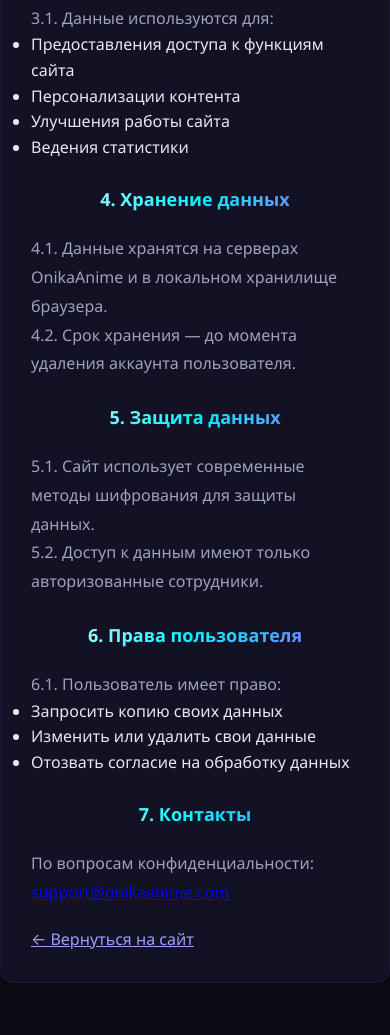
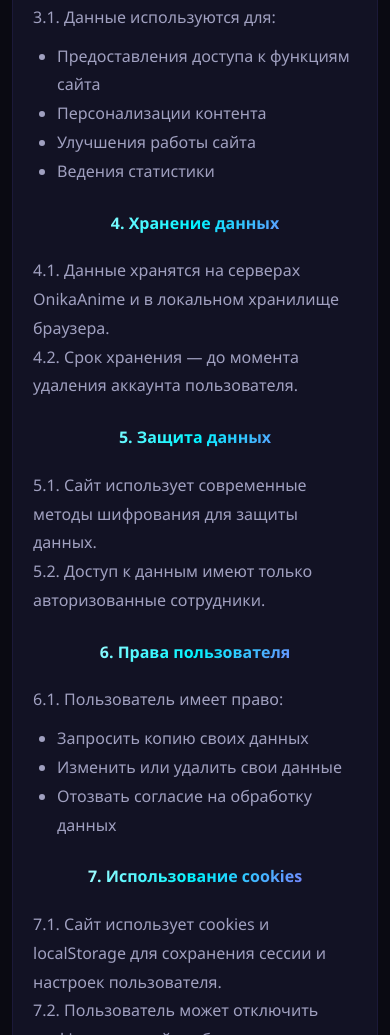
Before and after one commit to nezalko42-blip/OnikaAnime-, a website: page pages/policy.html in a window 390 px wide. Shown: the part 965-2000 px from the top of the page. Drawn offline with Linux system fonts and the light colour scheme; files that its build step writes are made by us from their sources.

Commit message:
Update policy.html

```diff
--- a/pages/policy.html
+++ b/pages/policy.html
@@ -4,7 +4,7 @@
     <meta charset="UTF-8">
     <meta name="viewport" content="width=device-width, initial-scale=1.0">
     <title>Политика конфиденциальности - OnikaAnime</title>
-    <link rel="stylesheet" href="style/main.css">
+    <link rel="stylesheet" href="../style/main.css">
     <style>
         .legal-content {
             max-width: 800px;
@@ -14,10 +14,54 @@
             border-radius: var(--radius);
             border: 1px solid rgba(108,92,231,0.1);
         }
-        .legal-content h1 { text-align: center; margin-bottom: 30px; }
-        .legal-content h2 { margin-top: 25px; font-size: 18px; }
-        .legal-content p { color: var(--text-secondary); line-height: 1.8; }
-        .back-to-site { display: inline-block; margin-top: 20px; color: var(--accent-glow); }
+        .legal-content h1 {
+            text-align: center;
+            margin-bottom: 30px;
+        }
+        .legal-content h2 {
+            margin-top: 25px;
+            font-size: 18px;
+        }
+        .legal-content p {
+            color: var(--text-secondary);
+            line-height: 1.8;
+        }
+        .legal-content ul {
+            color: var(--text-secondary);
+            line-height: 1.8;
+            padding-left: 24px;
+            margin: 10px 0;
+        }
+        .legal-content a {
+            color: var(--accent-glow);
+        }
+        .back-to-site {
+            display: inline-block;
+            margin-top: 20px;
+            color: var(--accent-glow);
+            text-decoration: none;
+            padding: 10px 20px;
+            border-radius: 10px;
+            background: rgba(108,92,231,0.1);
+            border: 1px solid rgba(108,92,231,0.2);
+            transition: all 0.3s ease;
+        }
+        .back-to-site:hover {
+            background: rgba(108,92,231,0.2);
+            transform: translateX(-4px);
+        }
+        @media (max-width: 600px) {
+            .legal-content {
+                margin: 20px 12px;
+                padding: 20px;
+            }
+            .legal-content h1 {
+                font-size: 22px;
+            }
+            .legal-content h2 {
+                font-size: 16px;
+            }
+        }
     </style>
 </head>
 <body>
@@ -67,10 +111,17 @@
             <li>Отозвать согласие на обработку данных</li>
         </ul>
 
-        <h2>7. Контакты</h2>
+        <h2>7. Использование cookies</h2>
+        <p>7.1. Сайт использует cookies и localStorage для сохранения сессии и настроек пользователя.</p>
+        <p>7.2. Пользователь может отключить cookies в настройках браузера, но это может нарушить работу Сайта.</p>
+
+        <h2>8. Передача данных третьим лицам</h2>
+        <p>8.1. Сайт не передаёт персональные данные пользователей третьим лицам, кроме случаев, предусмотренных законодательством РФ.</p>
+
+        <h2>9. Контакты</h2>
         <p>По вопросам конфиденциальности: <a href="mailto:support@onikaanime.com">support@onikaanime.com</a></p>
 
-        <a href="index.html" class="back-to-site">← Вернуться на сайт</a>
+        <a href="../index.html" class="back-to-site">← Вернуться на сайт</a>
     </div>
 </body>
 </html>
```
